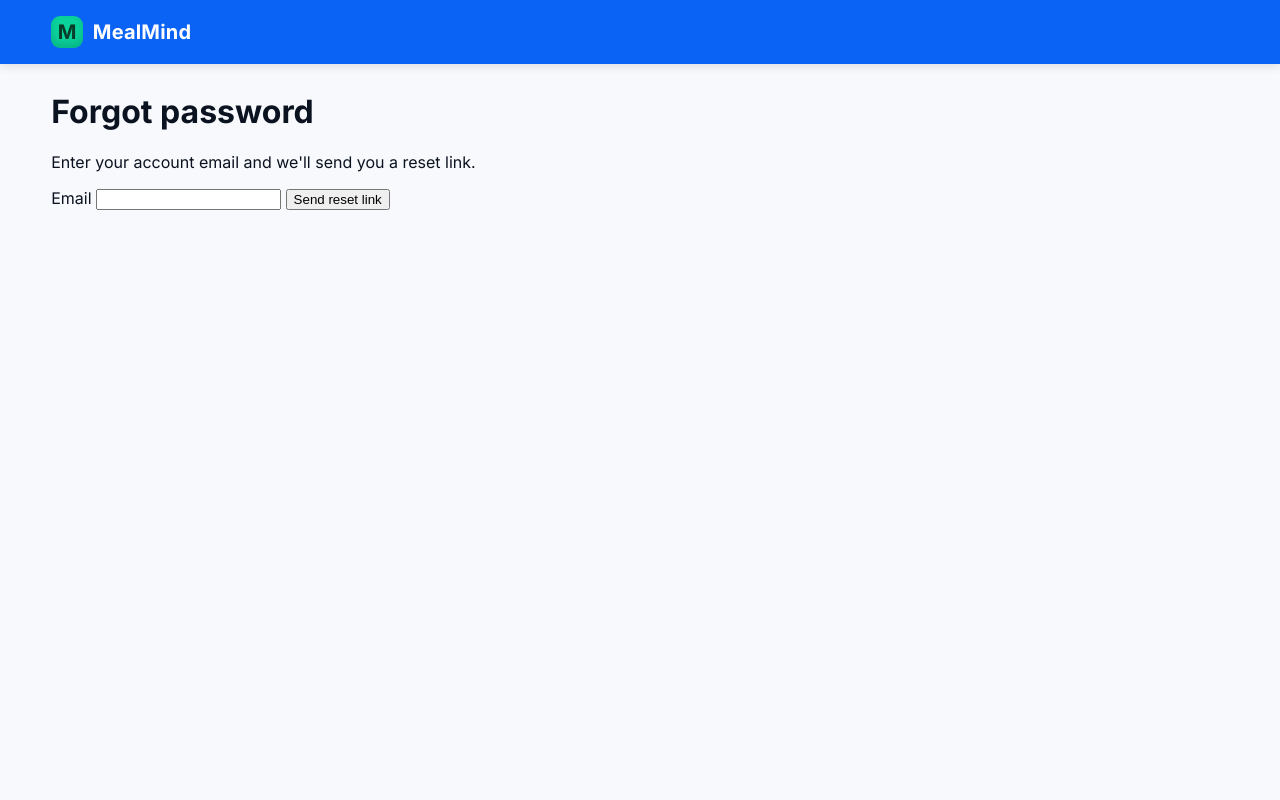
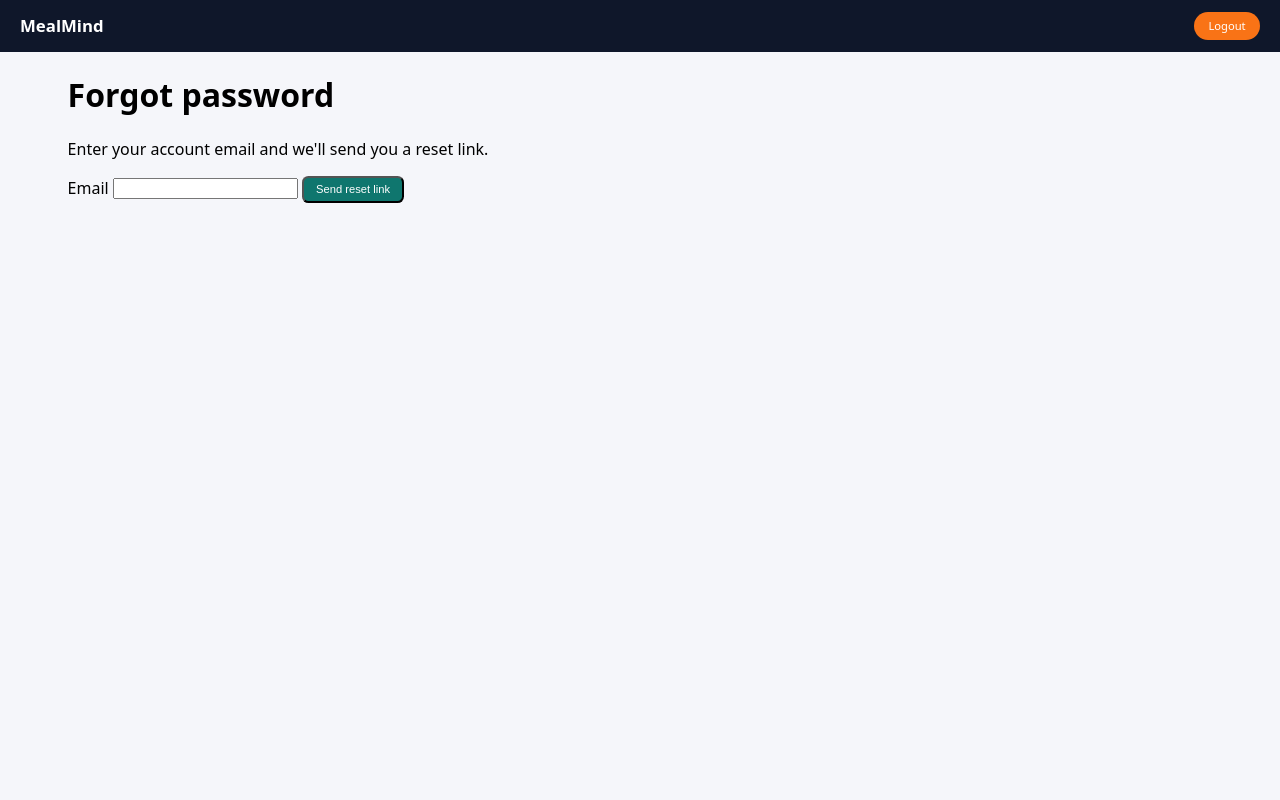
Before and after one commit to itsmeAubreey/mealmind, a Flask app: page /forgot in a window 1280 px wide. Run offline with Flask 3, Linux system fonts and the light colour scheme; some libraries are stand-ins or nearby versions.

Commit message:
Update base.html

```diff
--- a/templates/base.html
+++ b/templates/base.html
@@ -2,88 +2,175 @@
 <html lang="en">
   <head>
     <meta charset="utf-8" />
-  <meta name="viewport" content="width=device-width,initial-scale=1" />
-  <title>{% block title %}MealMind{% endblock %}</title>
-  <link rel="preconnect" href="https://fonts.googleapis.com">
-  <link rel="preconnect" href="https://fonts.gstatic.com" crossorigin>
-  <link href="https://fonts.googleapis.com/css2?family=Inter:wght@400;500;600;700&display=swap" rel="stylesheet">
+    <title>MealMind</title>
+    <meta name="viewport" content="width=device-width, initial-scale=1" />
     <style>
-    :root{
-      --mm-blue:#0B63F6;
-      --mm-surface:#0e1116;
-      --mm-bg:#f5f7fb;
-      --card-radius:18px;
-      --shadow:0 10px 30px rgba(20,30,60,.12);
+      :root {
+        --bg: #f5f6fa;
+        --card: #ffffff;
+        --accent: #0f766e;
+        --accent-soft: #ccf5f0;
+        --danger: #dc2626;
       }
-    *{box-sizing:border-box}
-    html,body{height:100%}
-    body{
-      margin:0;
-      font-family:Inter,system-ui,-apple-system,Segoe UI,Roboto,Helvetica,Arial,"Apple Color Emoji","Segoe UI Emoji";
-      background:#f7f9fc;
-      color:#0b1220;
+      * {
+        box-sizing: border-box;
       }
-
-    /* Top bar */
-    .mm-topbar{
-      position:sticky; top:0; z-index:50;
-      height:64px; width:100%;
-      background:var(--mm-blue);
-      display:flex; align-items:center; justify-content:center;
-      box-shadow:0 2px 10px rgba(0,0,0,.12);
+      body {
+        margin: 0;
+        font-family: system-ui, -apple-system, BlinkMacSystemFont, "Segoe UI", sans-serif;
+        background: var(--bg);
       }
-    .mm-topbar-inner{
-      width:min(1200px,92vw);
-      display:flex; align-items:center; justify-content:space-between;
+      header {
+        background: #0f172a;
+        color: #fff;
+        padding: 0.75rem 1.25rem;
+        display: flex;
+        align-items: center;
+        justify-content: space-between;
+        gap: 1rem;
       }
-    .mm-brand{
-      display:inline-flex; gap:.6rem; align-items:center; text-decoration:none;
-      color:#fff; font-weight:700; letter-spacing:.2px; font-size:1.25rem;
+      .brand {
+        font-weight: 700;
+        font-size: 1.05rem;
       }
-    .mm-logo{
-      width:32px;height:32px;border-radius:9px;
-      background:#0ad49c; display:grid; place-items:center; color:#083b28; font-weight:900;
-      box-shadow:inset 0 -5px 10px rgba(0,0,0,.15);
+      .brand a {
+        color: #fff;
+        text-decoration: none;
       }
-    .mm-logout{
-      appearance:none;border:0;border-radius:12px;padding:.55rem .9rem;
-      background:#ffffff; color:#0b1220; font-weight:600; cursor:pointer;
-      box-shadow:var(--shadow); display:inline-flex; align-items:center; gap:.5rem;
+      .top-actions {
+        display: flex;
+        align-items: center;
+        gap: 1rem;
       }
-    .mm-logout:hover{filter:brightness(.97)}
-
-    /* Page container */
-    .mm-wrap{width:min(1200px,92vw); margin:28px auto}
-    @media (max-width:900px){ .mm-wrap{width:min(1100px,94vw);} }
-
-    /* Generic helpers */
-    .muted{opacity:.7}
-    .sr-only{position:absolute;width:1px;height:1px;padding:0;margin:-1px;overflow:hidden;clip:rect(0,0,0,0);white-space:nowrap;border:0}
-    {% block head_extra %}{% endblock %}
+      .user-pill {
+        font-size: 0.75rem;
+        line-height: 1.1;
+      }
+      .user-pill strong {
+        display: block;
+        font-size: 0.8rem;
+      }
+      .logout-btn {
+        background: #f97316;
+        border: none;
+        color: #fff;
+        padding: 0.4rem 0.9rem;
+        border-radius: 9999px;
+        font-size: 0.7rem;
+        cursor: pointer;
+        text-decoration: none;
+      }
+      main {
+        max-width: 1180px;
+        margin: 1.2rem auto;
+        padding: 0 1.1rem 2.5rem;
+      }
+      .flash-container {
+        margin-bottom: 1rem;
+      }
+      .flash {
+        background: #fff;
+        border-left: 4px solid #0f766e;
+        padding: 0.65rem 0.75rem;
+        margin-bottom: 0.5rem;
+        border-radius: 0.4rem;
+        font-size: 0.8rem;
+      }
+      .flash.error {
+        border-left-color: #dc2626;
+      }
+      .flash.success {
+        border-left-color: #16a34a;
+      }
+      .card {
+        background: var(--card);
+        border-radius: 0.6rem;
+        padding: 1rem;
+      }
+      a {
+        color: #0f766e;
+      }
+      table {
+        width: 100%;
+        border-collapse: collapse;
+      }
+      th, td {
+        padding: 0.5rem 0.4rem;
+        border-bottom: 1px solid #e2e8f0;
+        font-size: 0.8rem;
+      }
+      th {
+        text-align: left;
+        background: #f8fafc;
+      }
+      .btn {
+        display: inline-block;
+        background: #0f766e;
+        color: #fff;
+        text-decoration: none;
+        border-radius: 0.4rem;
+        padding: 0.35rem 0.75rem;
+        font-size: 0.7rem;
+      }
+      .btn-secondary {
+        background: #475569;
+      }
+      .btn-danger {
+        background: #dc2626;
+      }
+      .toolbar {
+        display: flex;
+        justify-content: space-between;
+        align-items: center;
+        gap: 1rem;
+        margin-bottom: 0.75rem;
+      }
+      .toolbar h1 {
+        margin: 0;
+        font-size: 1.1rem;
+      }
+      @media (max-width: 640px) {
+        header {
+          flex-wrap: wrap;
+        }
+        .top-actions {
+          flex-wrap: wrap;
+          justify-content: flex-end;
+        }
+        main {
+          margin: 1rem 0;
+        }
+      }
     </style>
-  {% block extra_css %}{% endblock %}
   </head>
   <body>
-  <header class="mm-topbar">
-    <div class="mm-topbar-inner">
-      <a class="mm-brand" href="{{ url_for('dashboard') }}">
-        <span class="mm-logo">M</span>
-        <span>MealMind</span>
-      </a>
-      {% if session.get('user_id') %}
-        <form action="{{ url_for('logout') }}" method="post" style="margin:0">
-          <button class="mm-logout" type="submit">↪ Logout</button>
-        </form>
-      {% else %}
-        <span></span>
+    <header>
+      <div class="brand">
+        <a href="{{ url_for('dashboard') }}">MealMind</a>
+      </div>
+      <div class="top-actions">
+        {% if current_user %}
+          <div class="user-pill">
+            <strong>Welcome, {{ current_user.first_name or current_user.username }}</strong>
+            <span>Role: {{ current_user.role }}</span>
+          </div>
         {% endif %}
+        <a class="logout-btn" href="{{ url_for('logout') }}">Logout</a>
       </div>
     </header>
 
-  <main class="mm-wrap">
+    <main>
+      <div class="flash-container">
+        {% with messages = get_flashed_messages(with_categories=true) %}
+          {% if messages %}
+            {% for category, message in messages %}
+              <div class="flash {{ category }}">{{ message }}</div>
+            {% endfor %}
+          {% endif %}
+        {% endwith %}
+      </div>
+
       {% block content %}{% endblock %}
     </main>
-
-  {% block scripts %}{% endblock %}
   </body>
 </html>
```
Lines whose indentation alone changed are shown as unchanged.
